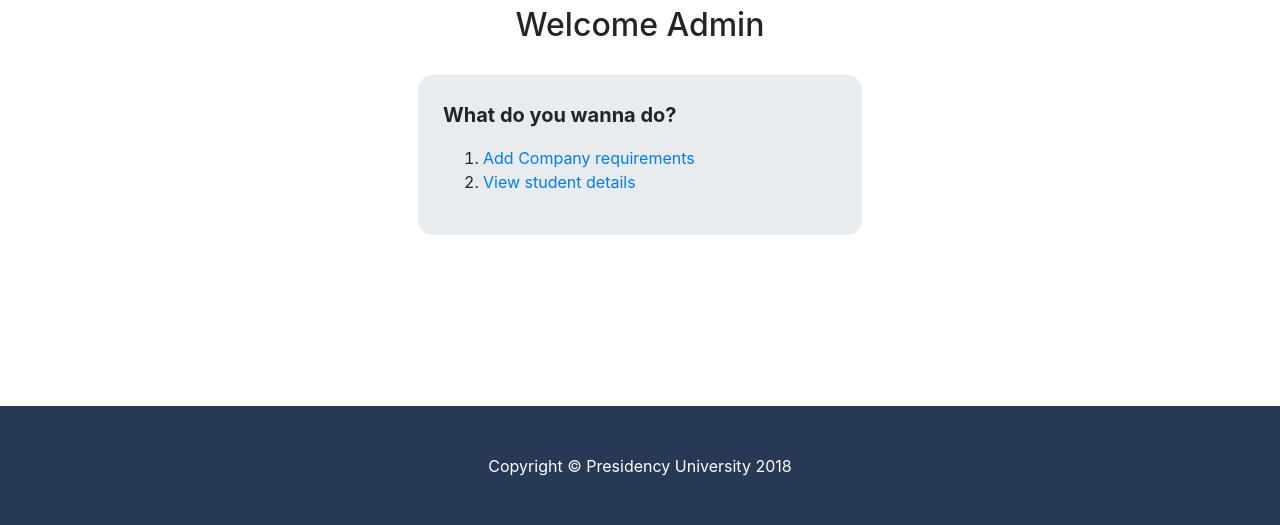
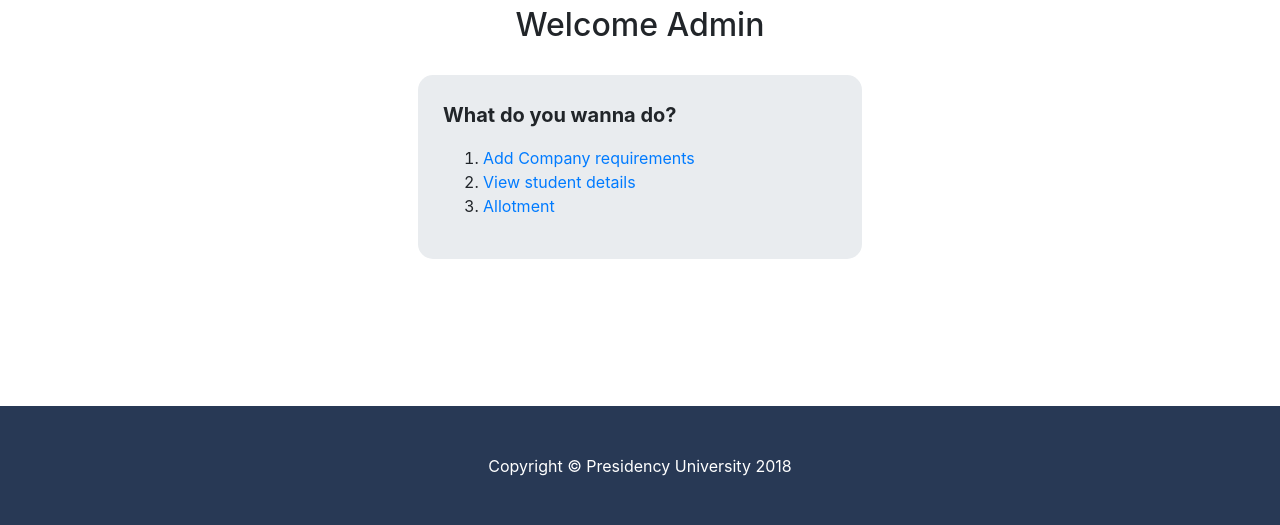
Before and after one commit to batsam22/pp_se, a PHP site: page /admin_home.php in a window 1280 px wide. Shown: the part 191-716 px from the top of the page. Run offline with PHP 8.4, Linux system fonts and the light colour scheme; a user stored in the database is signed in; some libraries are stand-ins or nearby versions.

Commit message:
pp files

```diff
--- a/admin_home.php
+++ b/admin_home.php
@@ -88,6 +88,7 @@
         <!-- <li><a href="admin_remove.php">Remove</a></li>
         <li><a href="admin_spec.php">Spec</a></li> -->
         <li><a href="admin_sd.php">View  student details</a></li>
+        <li><a href="#">Allotment</a></li>
 
       </ol>
     </div>
```
